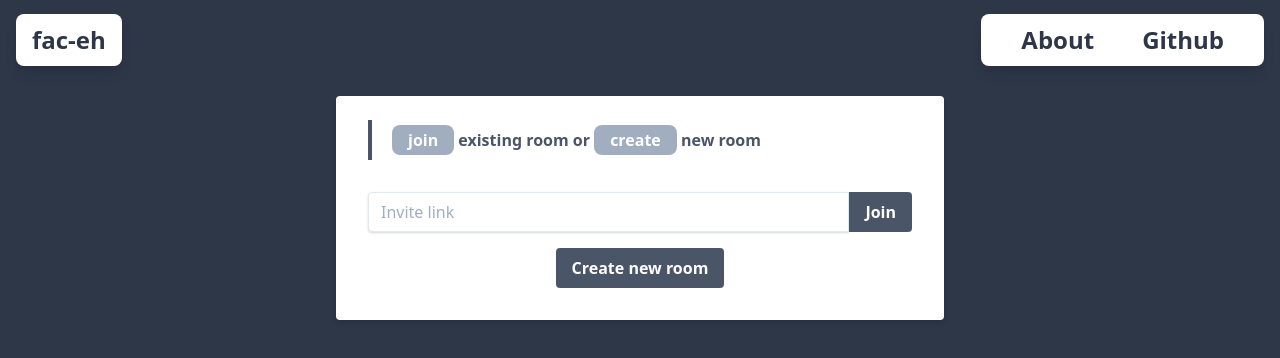
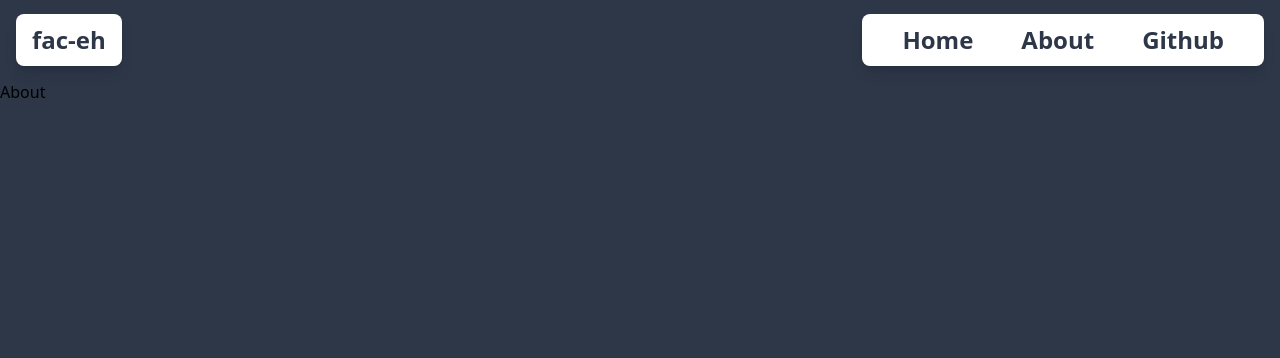
Before and after one commit to Rajakumardev/fac-eh-client, a React (Create React App) app: page /about in a window 1280 px wide. Shown: the top 358 px of the page. Built offline with nearby package versions, Linux system fonts and the light colour scheme.

Commit message:
react-router-dom setup

```diff
--- a/package.json
+++ b/package.json
@@ -8,6 +8,7 @@
     "@testing-library/user-event": "^7.1.2",
     "react": "^16.13.1",
     "react-dom": "^16.13.1",
+    "react-router-dom": "^5.2.0",
     "react-scripts": "3.4.1",
     "tailwindcss": "^1.6.0"
   },
--- a/src/App.js
+++ b/src/App.js
@@ -1,10 +1,16 @@
 import React from 'react';
 import Home from './screens/Home';
+import {BrowserRouter as Router} from 'react-router-dom';
+import Header from './component/Header/Header';
+import Routes from './routes/Routes';
 
 function App() {
   return (
     <div className="App bg-gray-800 h-screen">
-      <Home/>
+      <Router>
+        <Header/>
+        <Routes/>
+      </Router>
     </div>
   );
 }
--- a/src/component/Header/Header.js
+++ b/src/component/Header/Header.js
@@ -1,4 +1,5 @@
 import React from 'react'
+import { Link } from 'react-router-dom'
 
 function Header() {
     return (
@@ -7,8 +8,9 @@ function Header() {
                 fac-eh
             </h1>
             <div id="nav" className="text-white text-2xl py-2 px-4 font-sans text-gray-800 bg-white font-bold rounded-lg shadow-lg select-none">
-                <a href="" className="inline-block mx-6 hover:underline">About</a>
-                <a href="https://github.com/Rajakumardev/fac-eh-client" target="_blank" className="inline-block mx-6 hover:underline">Github</a>
+                <Link to="/" className="inline-block mx-6 hover:underline">Home</Link>
+                <Link to="/about" className="inline-block mx-6 hover:underline">About</Link>
+                <Link to="/" className="inline-block mx-6 hover:underline">Github</Link>
             </div>
         </div>
     )
--- a/src/component/RoomForm/RoomForm.js
+++ b/src/component/RoomForm/RoomForm.js
@@ -14,7 +14,6 @@ function RoomForm() {
                         Join
                     </button>
                 </div>
-
                 <div className="flex items-center justify-around">
                     <button className="bg-gray-700 hover:bg-gray-800 text-white font-bold py-2 px-4 rounded focus:outline-none focus:shadow-outline" type="button">
                         Create new room
--- /dev/null
+++ b/src/routes/Routes.js
@@ -0,0 +1,17 @@
+import React, { Fragment } from 'react'
+import {Switch, Route} from 'react-router-dom';
+import Home from '../screens/Home';
+import About from '../screens/About';
+
+function Routes() {
+    return (
+        <Fragment>
+            <Switch>
+                <Route exact path="/" component={Home}/>
+                <Route path="/about" component={About}/>
+            </Switch>
+        </Fragment>
+    )
+}
+
+export default Routes
--- /dev/null
+++ b/src/screens/About.js
@@ -0,0 +1,11 @@
+import React, { Fragment } from 'react'
+
+function About() {
+    return (
+        <Fragment>
+            <h1>About</h1>
+        </Fragment>
+    )
+}
+
+export default About
--- a/src/screens/Home.js
+++ b/src/screens/Home.js
@@ -1,11 +1,9 @@
 import React, { Fragment } from 'react'
-import Header from '../component/Header/Header'
 import RoomForm from '../component/RoomForm/RoomForm'
 
 function Home() {
     return (
         <Fragment>
-            <Header/>
             <RoomForm/>
         </Fragment>
     )
```
Also changed, not shown: 1 other file (tests, documents, lock files or other folders).
